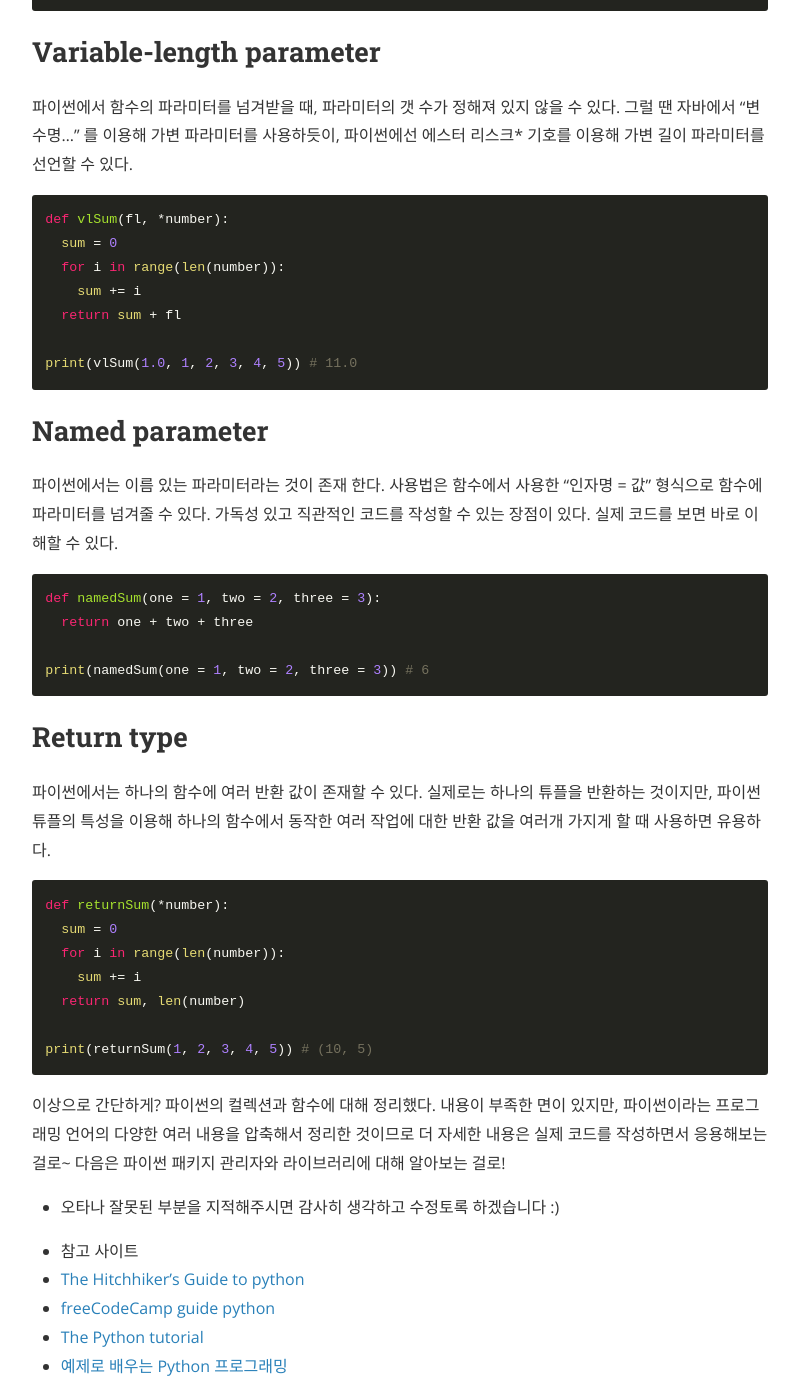
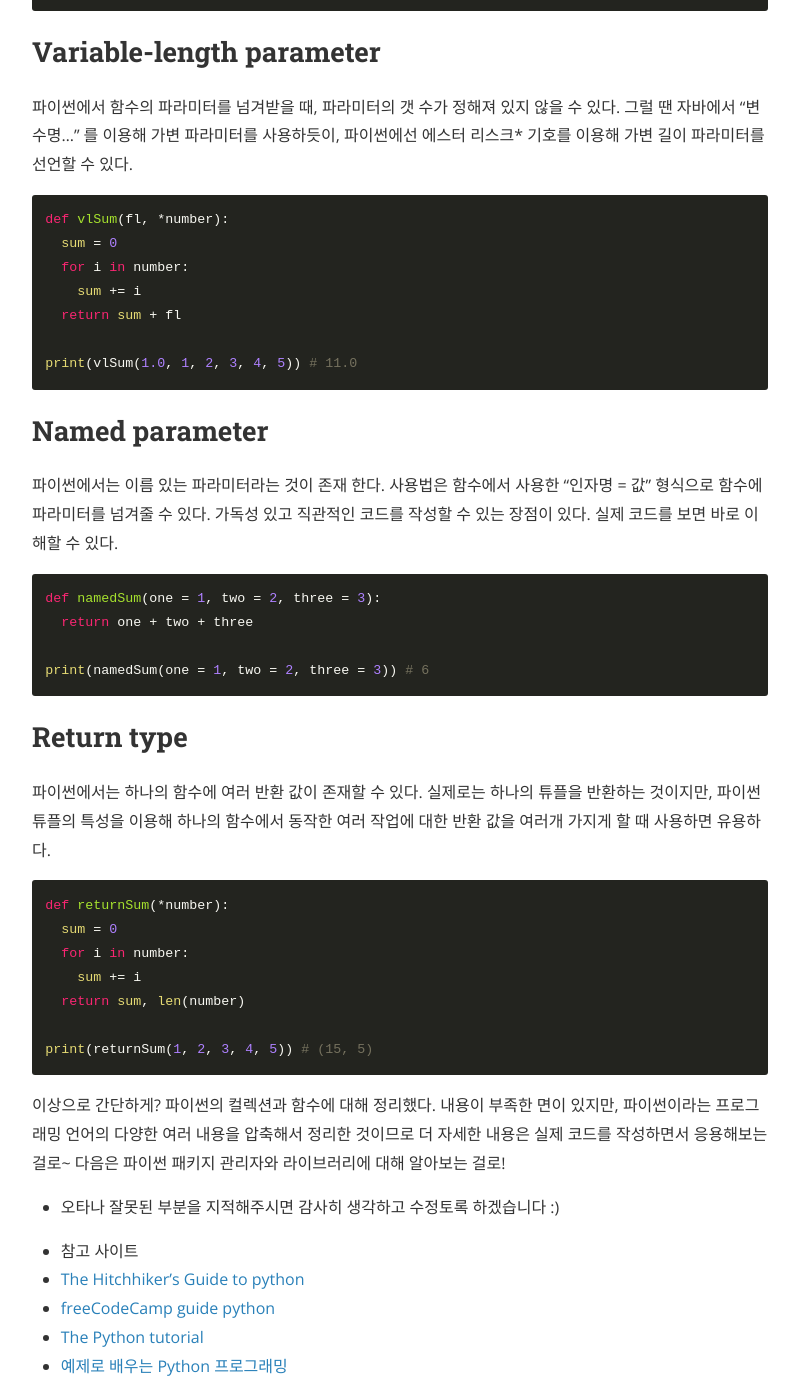
Before and after one commit to SeongJaeMoon/SeongjaeMoon.github.io, a Jekyll site: the page built from _posts/2018-03-29-python-course2.md, in a window 1280 px wide and 1400 px high, scrolled down 10762 px. Shown: the whole window, without its empty margins (240-1039 px from the left). Built offline with Jekyll 4.4.1, drawn with Linux system fonts in a browser that asks for light colours; nearby versions of some CDN libraries; comment, search, counter and statistics services are not loaded.

Commit message:
fixed something error

````diff
--- a/_posts/2018-03-29-python-course2.md
+++ b/_posts/2018-03-29-python-course2.md
@@ -321,7 +321,7 @@ print(sum(1, 2)) # 4
 ```python
 def vlSum(fl, *number):
   sum = 0
-  for i in range(len(number)):
+  for i in number:
     sum += i
   return sum + fl
 
@@ -340,11 +340,11 @@ print(namedSum(one = 1, two = 2, three = 3)) # 6
 ```python
 def returnSum(*number):
   sum = 0
-  for i in range(len(number)):
+  for i in number:
     sum += i
   return sum, len(number)
 
-print(returnSum(1, 2, 3, 4, 5)) # (10, 5)
+print(returnSum(1, 2, 3, 4, 5)) # (15, 5)
 ```
 
 이상으로 간단하게? 파이썬의 컬렉션과 함수에 대해 정리했다. 내용이 부족한 면이 있지만, 파이썬이라는 프로그래밍 언어의 다양한 여러 내용을 압축해서 정리한 것이므로 더 자세한 내용은 실제 코드를 작성하면서 응용해보는 걸로~ 다음은 파이썬 패키지 관리자와 라이브러리에 대해 알아보는 걸로!
````
